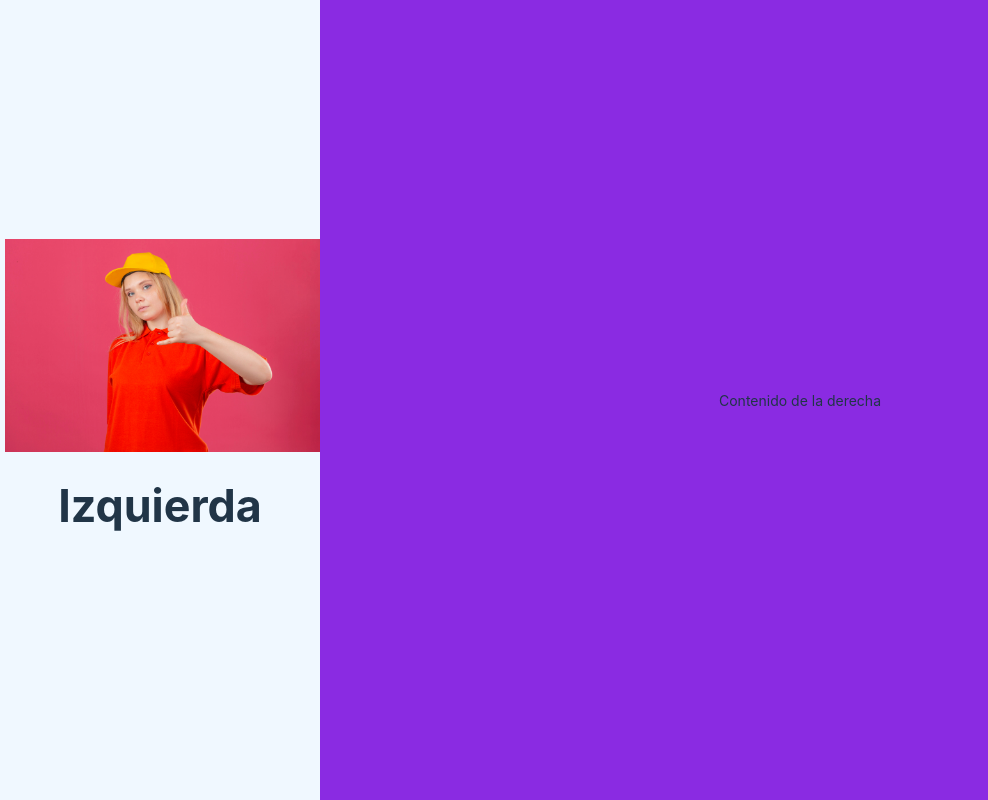
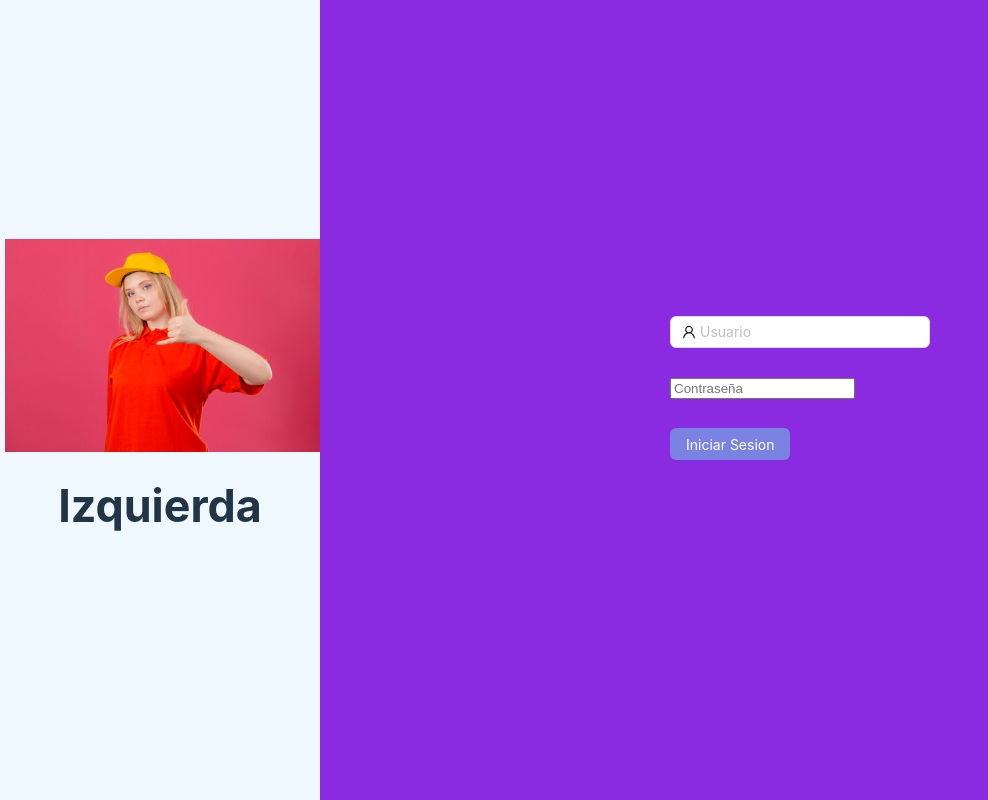
Before and after one commit to chuyAguilar/introAntd, a React (Vite) app: page / in a window 1280 px wide. Shown: the whole page, without its empty margins (0-988 px from the left). Built offline with nearby package versions, Linux system fonts and the light colour scheme.

Commit message:
fin de el recurso 2

```diff
--- a/package.json
+++ b/package.json
@@ -10,7 +10,8 @@
     "preview": "vite preview"
   },
   "dependencies": {
-    "antd": "^5.17.4",
+    "@ant-design/icons": "^5.3.7",
+    "antd": "^5.18.0",
     "react": "^18.2.0",
     "react-dom": "^18.2.0"
   },
--- /dev/null
+++ b/src/components/FornLogin/FormLogin.css
@@ -0,0 +1,7 @@
+.responsive-card{
+text-align: center;
+width: 80%;
+max-width: 800px;
+margin: 0;
+padding: 20%;
+}
--- /dev/null
+++ b/src/components/FornLogin/index.jsx
@@ -0,0 +1,63 @@
+import React from 'react';
+import { Button, Form, Input, Card } from 'antd'
+import './FormLogin.css';
+import { LockOutlined, UserOutlined } from '@ant-design/icons';
+
+
+//Funcion para enviar los datos de el formulario
+const onFinish = (values) => {
+    console.log('Success', values)
+}
+
+//Funcio para mostrar errores en el formulario
+const onFinishFailed = (errorInfo) => {
+    console.log('FAILED', errorInfo);
+}
+
+
+const Formlogin = () => {
+    return (
+        <card
+            tittle="Bienvenido!!"
+            bordered="false"
+            classname="responsive-card"
+        >
+            <Form
+                name='nomral-login'
+                className='login-form'
+                initialValues={{
+                    remember: true,
+                }}
+                onFinish={onFinish}
+            >
+                <Form.Item name="username"
+                    rules={[
+                        {
+                            required: true,
+                            message: "Porfavor ingrese usuario"
+                        },
+                    ]}>
+                    <Input prefix={<UserOutlined className='site-form-item-icon' />} placeholder='Usuario' />
+                </Form.Item>
+                <Form.Item
+                    name="password"
+                    rules={[
+                        {
+                            required: true,
+                            message: "Porfavor ingrese su contraseña"
+                        }
+                    ]}>
+                    <input prefix={<LockOutlined className='site-form-item-icon' />} type='password' placeholder='Contraseña' />
+                </Form.Item>
+                <Form.Item>
+                    <Button type='primary' htmlType='sunmit' className='login-form-button'>
+                        Iniciar Sesion
+                    </Button>
+                </Form.Item>
+            </Form>
+
+        </card>
+    );
+};
+
+export default Formlogin;
--- a/src/pages/login/index.jsx
+++ b/src/pages/login/index.jsx
@@ -3,6 +3,7 @@
 import React from 'react';
 import LayoutComponent from "../../components/Layout/LayoutComponent";
 import Img from '../../components/Images';
+import Formlogin from '../../components/FornLogin';
 
 const Login = () => {
     return (
@@ -10,7 +11,7 @@ const Login = () => {
             leftColSize={{ xs: 0, sm: 0, md: 8, lg: 6 }}
             rightColSize={{ xs: 24, sm: 24, md: 16, lg: 18 }}
             leftContent={<Img />}
-            rightContent={<div className="title">Contenido de la derecha</div>}
+            rightContent={<Formlogin/>}
         />
     );
 }
```
Also changed, not shown: 1 other file (tests, documents, lock files or other folders).
